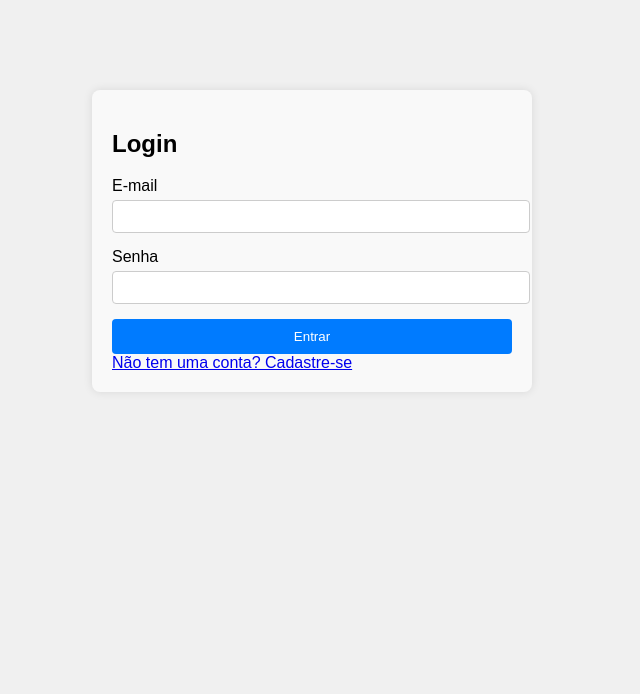
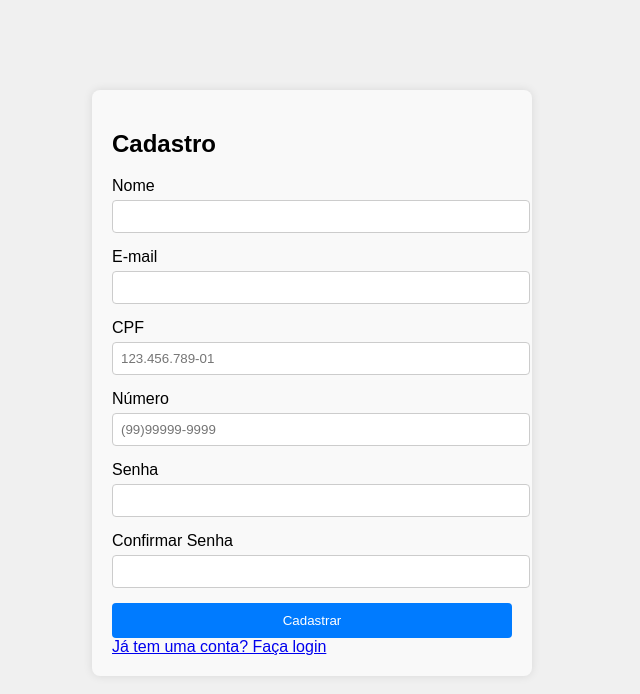
Before and after one commit to igorlobato/Gerenciamento_passagens_barco_front, a React (Vite) app: page /register in a window 1280 px wide. Shown: the top 694 px of the page, without its empty margins (328-968 px from the left). Built offline with nearby package versions, Linux system fonts and the light colour scheme.

Commit message:
Corrigido lógica do front e começado lógica de redefinição de senha

```diff
--- a/package.json
+++ b/package.json
@@ -13,7 +13,8 @@
     "axios": "^1.9.0",
     "react": "^19.1.0",
     "react-dom": "^19.1.0",
-    "react-router-dom": "^7.6.2"
+    "react-router-dom": "^7.6.2",
+    "sweetalert2": "^11.22.0"
   },
   "devDependencies": {
     "@eslint/js": "^9.25.0",
--- a/src/components/Dashboard.jsx
+++ b/src/components/Dashboard.jsx
@@ -22,6 +22,8 @@ function Dashboard() {
     fetchUser();
   }, [navigate]);
 
+  console.log('Usuário logado:', user)
+
   const handleResendActivation = async (e) => {
     e.preventDefault();
     setMessage('');
@@ -30,7 +32,7 @@ function Dashboard() {
       const response = await authService.resendActivation(user.email);
       setMessage(response.message || 'Novo link de ativação enviado para seu e-mail.');
     } catch (err) {
-      setError(err.error || 'Erro ao reenviar link.');
+      setError(err.message);
     }
   };
 
@@ -59,7 +61,6 @@ function Dashboard() {
           {message && <div className="message">{message}</div>}
           {error && <div className="error">{error}</div>}
           <form className="activation-form" onSubmit={handleResendActivation}>
-            <input type="email" value={user.email} readOnly />
             <button type="submit">Reenviar Link</button>
           </form>
         </>
--- a/src/components/Login.jsx
+++ b/src/components/Login.jsx
@@ -16,9 +16,14 @@ function Login() {
       navigate('/dashboard');
     } catch (err) {
       if (err.needs_activation) {
-        navigate('/dashboard'); // Redireciona pra verificar ativo
+        setError('Sua conta precisa ser ativada. Verifique seu e-mail.');
+        navigate('/dashboard');
+      } else if (err.message) {
+        // Alguns backends podem usar 'message' em vez de 'error'
+        setError(err.message);
       } else {
-        setError(err.error || 'Erro ao fazer login.');
+        // Mensagem genérica para qualquer outro erro inesperado
+        setError('Ocorreu um erro desconhecido ao tentar logar. Tente novamente mais tarde.');
       }
     }
   };
@@ -54,6 +59,8 @@ function Login() {
       </form>
       <div className="toggle-form">
         <a href="/register">Não tem uma conta? Cadastre-se</a>
+        <br />
+        <a href="/reenviarsenha">Esqueci minha senha.</a>
       </div>
     </div>
   );
--- /dev/null
+++ b/src/components/Redefinir.jsx
@@ -0,0 +1,44 @@
+import { useState, useEffect } from 'react';
+import { useNavigate } from 'react-router-dom';
+import authService from '../services/authService';
+
+function Redefinir() {
+  const [email, setEmail] = useState('');
+  const [message, setMessage] = useState('');
+  const [error, setError] = useState('');
+  const navigate = useNavigate();
+
+  const redefinir = async (e) => {
+    e.preventDefault();
+    setMessage('');
+    setError('');
+    try {
+      const response = await authService.resendPassword(email);
+      setMessage(response.message || 'Link de ativação enviado para seu e-mail.');
+    } catch (err) {
+      setError(err.message);
+    }
+  };
+
+  return (
+    <div className="dashboard-container">
+          <h1>Redefinir senha</h1>
+          <p>Para redefinir sua senha digite seu e-mail no campo abaixo e clique em redefinir senha.</p>
+          {message && <div className="message">{message}</div>}
+          {error && <div className="error">{error}</div>}
+          <form className="activation-form" onSubmit={redefinir}>
+            <label htmlFor="email">E-mail: </label>
+            <input
+              type="email"
+              id="email"
+              value={email}
+              onChange={(e) => setEmail(e.target.value)}
+              required
+            />
+            <button type="submit">Redefinir Senha</button>
+          </form>
+    </div>
+  );
+}
+
+export default Redefinir;
--- a/src/components/Register.jsx
+++ b/src/components/Register.jsx
@@ -1,6 +1,7 @@
 import { useState } from 'react';
 import { useNavigate } from 'react-router-dom';
 import authService from '../services/authService';
+import Swal from 'sweetalert2';
 
 function Register() {
   const [formData, setFormData] = useState({
@@ -18,15 +19,83 @@ function Register() {
     setFormData({ ...formData, [e.target.name]: e.target.value });
   };
 
+  const handleCpfChange = (e) => {
+    let value = e.target.value;
+    value = value.replace(/\D/g, '');
+
+    value = value.replace(/(\d{3})(\d)/, '$1.$2');
+    value = value.replace(/(\d{3})(\d)/, '$1.$2');
+    value = value.replace(/(\d{3})(\d{1,2})$/, '$1-$2');
+
+    if (value.length > 14) {
+      value = value.substring(0, 14);
+    }
+
+    setFormData({ ...formData, cpf: value });
+  }
+
+  const handleNumeroChange = (e) => {
+    let value = e.target.value;
+    // Remove tudo que não é dígito
+    value = value.replace(/\D/g, '');
+
+    // Aplica a máscara para telefone (com ou sem 9º dígito)
+    // (99)9999-9999 ou (99)99999-9999
+    if (value.length > 10) { // Se tiver 11 dígitos (com 9º dígito)
+      value = value.replace(/^(\d\d)(\d{5})(\d{4}).*/, '($1) $2-$3');
+    } else if (value.length > 6) { // Se tiver 10 dígitos (sem 9º dígito)
+      value = value.replace(/^(\d\d)(\d{4})(\d{0,4}).*/, '($1) $2-$3');
+    } else if (value.length > 2) { // Se tiver mais de 2 dígitos
+      value = value.replace(/^(\d\d)(\d{0,5})/, '($1) $2');
+    }
+
+    // Limita o tamanho do número (com máscara)
+    if (value.length > 16) { // Ex: (99) 99999-9999 tem 15 caracteres
+      value = value.substring(0, 16);
+    }
+
+    setFormData({ ...formData, numero: value });
+  };
+
   const handleSubmit = async (e) => {
     e.preventDefault();
     setError('');
     try {
-      await authService.register(formData);
-      navigate('/login', { state: { message: 'Cadastro realizado! Verifique seu e-mail.' } });
+      await authService.register(formData); // Use os dados sem máscara aqui
+
+      // Exibe o SweetAlert2 de sucesso
+      Swal.fire({
+        icon: 'success',
+        title: 'Cadastro realizado!',
+        text: 'Sua conta foi criada com sucesso. Por favor, verifique seu e-mail para ativá-la.',
+        confirmButtonText: 'Ok'
+      }).then(() => {
+        // Redireciona para a página de login após o usuário fechar o alerta
+        navigate('/login');
+      });
+
     } catch (err) {
-      setError(err.error || 'Erro ao cadastrar.');
-    }
+      // Extrair mensagem de erro
+      let errorMessage = 'Erro ao cadastrar. Tente novamente.';
+      if (err.errors) {
+        // Erros de validação do Laravel
+        errorMessage = Object.values(err.errors).flat().join(' ');
+      } else if (err.error) {
+        // Erro genérico da API
+        errorMessage = err.error;
+      } else if (err.message) {
+        // Erro genérico do Axios
+        errorMessage = err.message;
+      }
+      setError(errorMessage);
+        // Opcional: Mostrar um alerta de erro também
+        Swal.fire({
+            icon: 'error',
+            title: 'Erro no Cadastro',
+            text: errorMessage,
+            confirmButtonText: 'Ok'
+        });
+    };
   };
 
   return (
@@ -63,8 +132,9 @@ function Register() {
             id="cpf"
             name="cpf"
             value={formData.cpf}
-            onChange={handleChange}
-            placeholder="12345678901"
+            onChange={handleCpfChange}
+            placeholder="123.456.789-01"
+            maxLength={14}
             required
           />
         </div>
@@ -75,8 +145,9 @@ function Register() {
             id="numero"
             name="numero"
             value={formData.numero}
-            onChange={handleChange}
+            onChange={handleNumeroChange}
             placeholder="(99)99999-9999"
+            maxLength={16}
             required
           />
         </div>
--- a/src/index.css
+++ b/src/index.css
@@ -5,7 +5,7 @@ body {
 }
 
 .dashboard-container {
-  max-width: 20px;
+  max-width: 50%;
   margin: 50px auto;
   padding: 20px;
   text-align: center;
--- a/src/main.jsx
+++ b/src/main.jsx
@@ -3,6 +3,7 @@ import ReactDOM from 'react-dom/client';
 import { BrowserRouter, Routes, Route } from 'react-router-dom';
 import App from './App.jsx';
 import Login from './components/Login.jsx';
+import Redefinir from './components/Redefinir.jsx';
 import Register from './components/Register.jsx';
 import Dashboard from './components/Dashboard.jsx';
 import Activation from './components/Activation.jsx';
@@ -13,9 +14,12 @@ ReactDOM.createRoot(document.getElementById('root')).render(
   <React.StrictMode>
     <BrowserRouter>
       <Routes>
-        <Route path="/" element={<Login />}>
+        <Route path="/" element={<Login />} />
+
+        <Route path="register" element={<Register />} />
         <Route path="login" element={<Login />} />
-          <Route path="register" element={<Register />} />
+        <Route path="reenviarsenha" element={<Redefinir />} />
+
         <Route
           path="dashboard"
           element={
@@ -24,8 +28,7 @@ ReactDOM.createRoot(document.getElementById('root')).render(
             </PrivateRoute>
           }
         />
-          <Route path="activate" element={<Activation />} />
-        </Route>
+        <Route path="/activate" element={<Activation />} />
       </Routes>
     </BrowserRouter>
   </React.StrictMode>
--- a/src/services/authService.js
+++ b/src/services/authService.js
@@ -1,6 +1,23 @@
 import axios from 'axios';
 
 const API_URL = '/api'; // Proxy lida com http://localhost:8000/api
+
+function decodeToken(token) {
+  try {
+    const base64Url = token.split('.')[1];
+    const base64 = base64Url.replace(/-/g, '+').replace(/_/g, '/');
+    const jsonPayload = decodeURIComponent(
+      atob(base64)
+        .split('')
+        .map((c) => '%' + ('00' + c.charCodeAt(0).toString(16)).slice(-2))
+        .join('')
+    );
+    return JSON.parse(jsonPayload);
+  } catch (e) {
+    console.error('Erro ao decodificar token:', e);
+    return null;
+  }
+}
 
 const authService = {
   async register(data) {
@@ -17,9 +34,11 @@ const authService = {
       const response = await axios.post(`${API_URL}/login`, credentials);
       if (response.data.token) {
         localStorage.setItem('token', response.data.token);
+        localStorage.setItem('user_id', response.data.user_id);
       }
       return response.data;
     } catch (error) {
+      console.error('Erro de login (authService):', error.response);
       throw error.response?.data || { error: 'Erro ao fazer login.' };
     }
   },
@@ -35,9 +54,11 @@ const authService = {
         }
       );
       localStorage.removeItem('token');
+      localStorage.removeItem('user_id');
       return response.data;
     } catch (error) {
       localStorage.removeItem('token');
+      localStorage.removeItem('user_id');
       throw error.response?.data || { error: 'Erro ao fazer logout.' };
     }
   },
@@ -46,11 +67,20 @@ const authService = {
       try {
         const token = localStorage.getItem('token');
         if (!token) throw new Error('Não autenticado.');
-      const response = await axios.get(`${API_URL}/user`, {
+        const decoded = decodeToken(token);
+        console.log('Token decodificado:', decoded); // Log pra debug
+        if (!decoded || !decoded.sub) throw new Error('ID do usuário não encontrado no token.');
+        const response = await axios.get(`${API_URL}/users/${decoded.sub}`, {
           headers: { Authorization: `Bearer ${token}` },
         });
+        console.log('User data:', response.data); // Log pra debug
         return response.data;
       } catch (error) {
+        console.error('Erro ao buscar usuário:', {
+          status: error.response?.status,
+          data: error.response?.data,
+          message: error.message,
+        });
         throw error.response?.data || { error: 'Erro ao buscar usuário.' };
       }
     },
@@ -71,6 +101,22 @@ const authService = {
     }
   },
 
+  async resendPassword(email) {
+    try {
+      const token = localStorage.getItem('token');
+      const response = await axios.post(
+        `${API_URL}/resend-password`,
+        { email },
+        {
+          headers: { Authorization: `Bearer ${token}` },
+        }
+      );
+      return response.data;
+    } catch (error) {
+      throw error.response?.data || { error: 'Erro ao reenviar link.' };
+    }
+  },
+
   getToken() {
     return localStorage.getItem('token');
   },
```
Also changed, not shown: 1 other file (tests, documents, lock files or other folders). Lines whose indentation alone changed are shown as unchanged.
